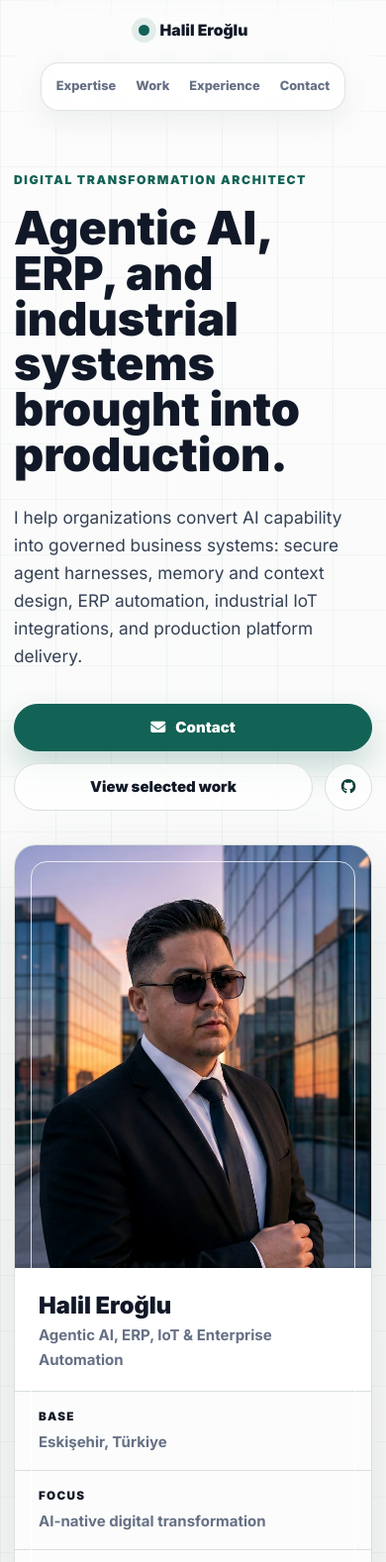
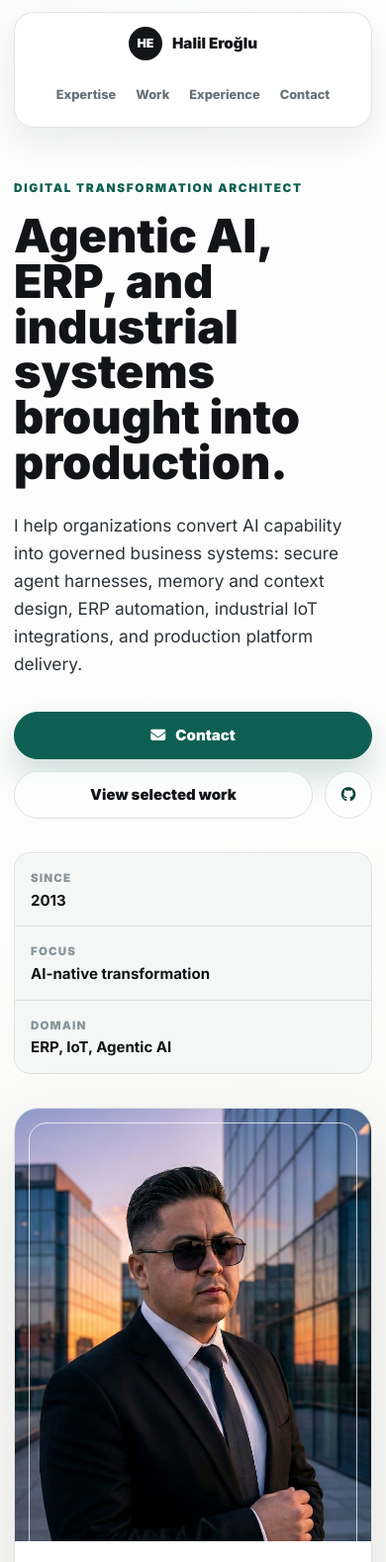
Before and after one commit to htsk0180/htsk0180.github.io, a plain HTML site: page index.html in a window 390 px wide. Shown: the top 1578 px of the page at 99% size. Drawn offline with Linux system fonts and the light colour scheme.

Commit message:
Refine executive portfolio frontend

```diff
--- a/index.html
+++ b/index.html
@@ -79,6 +79,20 @@
                     <a class="icon-button" href="https://github.com/htsk0180/" target="_blank" rel="noopener" aria-label="View GitHub profile (opens in a new tab)">
                         <i class="fa-brands fa-github" aria-hidden="true"></i>
                     </a>
+                </div>
+                <div class="hero-proof" aria-label="Professional focus">
+                    <div>
+                        <span>Since</span>
+                        <strong>2013</strong>
+                    </div>
+                    <div>
+                        <span>Focus</span>
+                        <strong>AI-native transformation</strong>
+                    </div>
+                    <div>
+                        <span>Domain</span>
+                        <strong>ERP, IoT, Agentic AI</strong>
+                    </div>
                 </div>
             </div>
 
--- a/style.css
+++ b/style.css
@@ -1,20 +1,21 @@
 :root {
-    --bg: #f5f7f6;
-    --surface: #ffffff;
-    --surface-muted: #eef2ef;
-    --ink: #111827;
-    --ink-soft: #344054;
-    --muted: #667085;
-    --line: #d9e0dc;
-    --line-strong: #b9c6bf;
-    --accent: #126255;
-    --accent-strong: #0b4038;
-    --accent-soft: #e5f3ef;
-    --signal: #b45309;
-    --signal-soft: #f7eadc;
-    --shadow-sm: 0 10px 30px rgba(17, 24, 39, 0.06);
-    --shadow-md: 0 28px 70px rgba(17, 24, 39, 0.11);
-    --radius: 14px;
+    --page: #f6f7f4;
+    --paper: #ffffff;
+    --paper-soft: #fbfaf6;
+    --ink: #121417;
+    --ink-2: #2d3338;
+    --muted: #667075;
+    --faint: #8a9499;
+    --line: #dde3df;
+    --line-strong: #b7c4bd;
+    --forest: #0e5f53;
+    --forest-2: #0a453c;
+    --mist: #e7f2ee;
+    --copper: #ad6426;
+    --copper-soft: #f5e6d8;
+    --shadow: 0 28px 80px rgba(18, 20, 23, 0.1);
+    --shadow-soft: 0 14px 34px rgba(18, 20, 23, 0.07);
+    --radius: 16px;
 }
 
 * {
@@ -28,10 +29,10 @@ html {
 body {
     margin: 0;
     background:
-        linear-gradient(90deg, rgba(18, 98, 85, 0.05) 1px, transparent 1px),
-        linear-gradient(180deg, rgba(18, 98, 85, 0.04) 1px, transparent 1px),
-        linear-gradient(180deg, #fbfcfb 0%, var(--bg) 48%, #eef2ef 100%);
-    background-size: 72px 72px, 72px 72px, auto;
+        linear-gradient(180deg, rgba(255, 255, 255, 0.88) 0%, rgba(246, 247, 244, 0.94) 46%, #eef2ef 100%),
+        radial-gradient(circle at 8% 0%, rgba(14, 95, 83, 0.12), transparent 34rem),
+        radial-gradient(circle at 90% 18%, rgba(173, 100, 38, 0.1), transparent 30rem),
+        var(--page);
     color: var(--ink);
     font-family: "Inter", system-ui, -apple-system, BlinkMacSystemFont, "Segoe UI", sans-serif;
     font-size: 16px;
@@ -50,7 +51,7 @@ img {
 }
 
 :focus-visible {
-    outline: 3px solid var(--signal);
+    outline: 3px solid var(--copper);
     outline-offset: 4px;
 }
 
@@ -60,9 +61,9 @@ img {
     left: 14px;
     z-index: 100;
     padding: 10px 14px;
-    border-radius: 999px;
+    border-radius: 10px;
     background: var(--ink);
-    color: #ffffff;
+    color: #fff;
     font-weight: 800;
     transform: translateY(-170%);
     transition: transform 160ms ease;
@@ -74,59 +75,62 @@ img {
 
 .site-header {
     position: sticky;
-    top: 0;
+    top: 14px;
     z-index: 20;
     display: flex;
     align-items: center;
     justify-content: space-between;
-    gap: 20px;
+    gap: 18px;
     width: min(1180px, calc(100% - 40px));
     margin: 0 auto;
-    padding: 18px 0;
+    padding: 10px 10px 10px 18px;
+    border: 1px solid rgba(221, 227, 223, 0.88);
+    border-radius: 999px;
+    background: rgba(255, 255, 255, 0.82);
+    box-shadow: var(--shadow-soft);
     backdrop-filter: blur(18px);
 }
 
 .brand {
     display: inline-flex;
     align-items: center;
-    gap: 11px;
+    gap: 10px;
     color: var(--ink);
-    font-size: 0.98rem;
+    font-size: 0.95rem;
     font-weight: 900;
 }
 
 .brand::before {
-    content: "";
-    width: 11px;
-    height: 11px;
+    content: "HE";
+    display: grid;
+    width: 34px;
+    height: 34px;
+    place-items: center;
     border-radius: 50%;
-    background: var(--accent);
-    box-shadow: 0 0 0 7px rgba(18, 98, 85, 0.1);
+    background: var(--ink);
+    color: #fff;
+    font-size: 0.78rem;
+    font-weight: 900;
 }
 
 .nav-links {
     display: flex;
     align-items: center;
     gap: 2px;
-    padding: 6px;
-    border: 1px solid rgba(217, 224, 220, 0.86);
-    border-radius: 999px;
-    background: rgba(255, 255, 255, 0.78);
-    box-shadow: var(--shadow-sm);
 }
 
 .nav-links a {
-    padding: 8px 13px;
+    padding: 8px 12px;
     border-radius: 999px;
     color: var(--muted);
-    font-size: 0.88rem;
+    font-size: 0.86rem;
     font-weight: 760;
     transition: background 180ms ease, color 180ms ease;
 }
 
 .nav-links a:hover {
-    background: var(--accent-soft);
-    color: var(--accent-strong);
+    background: var(--mist);
+    color: var(--forest-2);
 }
 
 .hero,
@@ -140,11 +144,11 @@ img {
 
 .hero {
     display: grid;
-    grid-template-columns: minmax(0, 1fr) minmax(330px, 420px);
-    gap: 64px;
+    grid-template-columns: minmax(0, 1.12fr) minmax(340px, 0.68fr);
+    gap: 72px;
     align-items: center;
     min-height: calc(100vh - 86px);
-    padding: 62px 0 84px;
+    padding: 88px 0 76px;
 }
 
 .hero-content {
@@ -154,10 +158,10 @@ img {
 .eyebrow,
 .section-kicker {
     margin: 0 0 16px;
-    color: var(--accent);
-    font-size: 0.76rem;
+    color: var(--forest);
+    font-size: 0.74rem;
     font-weight: 900;
-    letter-spacing: 0.13em;
+    letter-spacing: 0.14em;
     text-transform: uppercase;
 }
 
@@ -169,35 +173,35 @@ p {
 }
 
 h1 {
-    max-width: 850px;
+    max-width: 870px;
     margin-bottom: 26px;
     color: var(--ink);
-    font-size: clamp(3.25rem, 7.2vw, 6.85rem);
-    line-height: 0.93;
+    font-size: clamp(3.3rem, 7vw, 6.9rem);
+    line-height: 0.92;
     font-weight: 900;
 }
 
 h2 {
     margin-bottom: 0;
     color: var(--ink);
-    font-size: clamp(1.9rem, 3.2vw, 3.35rem);
-    line-height: 1.03;
+    font-size: clamp(1.9rem, 3.4vw, 3.55rem);
+    line-height: 1.02;
     font-weight: 900;
 }
 
 h3 {
     margin-bottom: 10px;
     color: var(--ink);
-    font-size: 1.08rem;
+    font-size: 1.1rem;
     line-height: 1.22;
     font-weight: 850;
 }
 
 .hero-lead {
-    max-width: 780px;
+    max-width: 760px;
     margin-bottom: 34px;
-    color: var(--ink-soft);
-    font-size: clamp(1.08rem, 1.8vw, 1.34rem);
+    color: var(--ink-2);
+    font-size: clamp(1.08rem, 1.75vw, 1.34rem);
 }
 
 .hero-actions {
@@ -225,20 +229,20 @@ h3 {
 .icon-button {
     width: 48px;
     border: 1px solid var(--line);
-    background: rgba(255, 255, 255, 0.78);
-    color: var(--accent-strong);
+    background: rgba(255, 255, 255, 0.76);
+    color: var(--forest-2);
 }
 
 .primary {
-    border: 1px solid var(--accent);
-    background: var(--accent);
-    color: #ffffff;
-    box-shadow: 0 16px 32px rgba(18, 98, 85, 0.22);
+    border: 1px solid var(--forest);
+    background: var(--forest);
+    color: #fff;
+    box-shadow: 0 16px 32px rgba(14, 95, 83, 0.2);
 }
 
 .secondary {
     border: 1px solid var(--line);
-    background: rgba(255, 255, 255, 0.78);
+    background: rgba(255, 255, 255, 0.76);
     color: var(--ink);
 }
 
@@ -248,50 +252,84 @@ h3 {
 }
 
 .primary:hover {
-    background: var(--accent-strong);
+    background: var(--forest-2);
 }
 
 .secondary:hover,
 .icon-button:hover {
     border-color: var(--line-strong);
-    background: var(--surface);
-    box-shadow: var(--shadow-sm);
+    background: var(--paper);
+    box-shadow: var(--shadow-soft);
+}
+
+.hero-proof {
+    display: grid;
+    grid-template-columns: repeat(3, minmax(0, 1fr));
+    gap: 1px;
+    max-width: 760px;
+    margin-top: 34px;
+    overflow: hidden;
+    border: 1px solid var(--line);
+    border-radius: var(--radius);
+    background: var(--line);
+    box-shadow: 0 1px 0 rgba(255, 255, 255, 0.8) inset;
+}
+
+.hero-proof div {
+    padding: 16px;
+    background: rgba(255, 255, 255, 0.72);
+}
+
+.hero-proof span {
+    display: block;
+    margin-bottom: 4px;
+    color: var(--faint);
+    font-size: 0.72rem;
+    font-weight: 900;
+    letter-spacing: 0.1em;
+    text-transform: uppercase;
+}
+
+.hero-proof strong {
+    display: block;
+    color: var(--ink);
+    font-size: 0.94rem;
+    line-height: 1.25;
 }
 
 .profile-card {
     position: relative;
     overflow: hidden;
     border: 1px solid var(--line);
-    border-radius: 22px;
-    background: var(--surface);
-    box-shadow: var(--shadow-md);
+    border-radius: 24px;
+    background: var(--paper);
+    box-shadow: var(--shadow);
 }
 
-.profile-card::before {
+.profile-card::after {
     content: "";
     position: absolute;
-    inset: 16px;
-    z-index: 1;
-    border: 1px solid rgba(255, 255, 255, 0.78);
-    border-radius: 16px;
+    inset: 14px;
+    border: 1px solid rgba(255, 255, 255, 0.72);
+    border-radius: 18px;
     pointer-events: none;
 }
 
 .profile-photo {
     width: 100%;
-    aspect-ratio: 4 / 4.75;
+    aspect-ratio: 4 / 4.85;
     object-fit: cover;
-    object-position: center 21%;
+    object-position: center 20%;
     filter: saturate(0.96) contrast(1.04);
 }
 
 .profile-info {
-    padding: 24px 24px 19px;
+    padding: 24px 24px 18px;
 }
 
 .profile-info h2 {
     margin-bottom: 5px;
-    font-size: 1.48rem;
+    font-size: 1.5rem;
     line-height: 1.14;
 }
 
@@ -308,19 +346,19 @@ h3 {
 
 .profile-info p {
     margin-bottom: 0;
-    font-weight: 650;
+    font-weight: 660;
 }
 
 .profile-facts {
     display: grid;
     margin: 0;
     border-top: 1px solid var(--line);
-    background: #fbfcfb;
+    background: var(--paper-soft);
 }
 
 .profile-facts div {
     display: grid;
-    grid-template-columns: 118px 1fr;
+    grid-template-columns: 116px 1fr;
     gap: 18px;
     padding: 16px 24px;
     border-bottom: 1px solid var(--line);
@@ -331,8 +369,8 @@ h3 {
 }
 
 .profile-facts dt {
-    color: var(--soft);
-    font-size: 0.73rem;
+    color: var(--faint);
+    font-size: 0.72rem;
     font-weight: 900;
     letter-spacing: 0.11em;
     text-transform: uppercase;
@@ -345,32 +383,32 @@ h3 {
 
 .summary-section {
     display: grid;
-    grid-template-columns: 0.86fr 1.14fr;
-    gap: 68px;
+    grid-template-columns: 0.88fr 1.12fr;
+    gap: 72px;
     align-items: start;
-    padding: 78px 0;
+    padding: 82px 0;
     border-top: 1px solid var(--line);
 }
 
 .summary-section > p,
 .education-section p {
     margin-bottom: 0;
-    color: var(--ink-soft);
+    color: var(--ink-2);
     font-size: 1.07rem;
 }
 
 .section-shell,
 .education-section {
     display: grid;
-    grid-template-columns: 310px minmax(0, 1fr);
-    gap: 58px;
-    padding: 86px 0;
+    grid-template-columns: 320px minmax(0, 1fr);
+    gap: 60px;
+    padding: 90px 0;
     border-top: 1px solid var(--line);
 }
 
 .section-heading {
     position: sticky;
-    top: 94px;
+    top: 104px;
     align-self: start;
 }
 
@@ -381,20 +419,19 @@ h3 {
 }
 
 .expertise-card {
-    position: relative;
-    min-height: 328px;
+    min-height: 332px;
     padding: 26px;
     border: 1px solid var(--line);
     border-radius: var(--radius);
-    background: rgba(255, 255, 255, 0.84);
-    box-shadow: 0 1px 0 rgba(255, 255, 255, 0.8) inset;
+    background: rgba(255, 255, 255, 0.82);
+    box-shadow: 0 1px 0 rgba(255, 255, 255, 0.86) inset;
     transition: transform 180ms ease, box-shadow 180ms ease, border-color 180ms ease;
 }
 
 .expertise-card:hover {
     transform: translateY(-3px);
     border-color: var(--line-strong);
-    box-shadow: var(--shadow-sm);
+    box-shadow: var(--shadow-soft);
 }
 
 .card-icon {
@@ -403,9 +440,9 @@ h3 {
     height: 44px;
     place-items: center;
     margin-bottom: 26px;
-    border-radius: 12px;
-    background: var(--accent-soft);
-    color: var(--accent-strong);
+    border-radius: 13px;
+    background: var(--mist);
+    color: var(--forest-2);
 }
 
 .expertise-list {
@@ -420,8 +457,8 @@ h3 {
 }
 
 .expertise-list li {
-    padding: 0 0 0 15px;
-    border-left: 2px solid var(--accent-soft);
+    padding-left: 15px;
+    border-left: 2px solid var(--mist);
 }
 
 .expertise-list strong {
@@ -436,23 +473,23 @@ h3 {
 
 .work-item {
     display: grid;
-    grid-template-columns: 72px 1fr;
+    grid-template-columns: 74px 1fr;
     gap: 26px;
-    padding: 26px;
+    padding: 27px;
     border: 1px solid var(--line);
     border-radius: var(--radius);
-    background: var(--surface);
-    box-shadow: 0 1px 0 rgba(255, 255, 255, 0.8) inset;
+    background: var(--paper);
+    box-shadow: 0 1px 0 rgba(255, 255, 255, 0.86) inset;
 }
 
 .work-item > span {
     display: grid;
-    width: 44px;
-    height: 44px;
+    width: 46px;
+    height: 46px;
     place-items: center;
     border-radius: 50%;
-    background: var(--signal-soft);
-    color: var(--signal);
+    background: var(--copper-soft);
+    color: var(--copper);
     font-size: 0.88rem;
     font-weight: 900;
 }
@@ -467,27 +504,26 @@ h3 {
     display: inline-flex;
     gap: 7px;
     margin-top: 17px;
-    color: var(--accent-strong);
+    color: var(--forest-2);
     font-size: 0.9rem;
     font-weight: 850;
     text-decoration: underline;
-    text-decoration-color: rgba(18, 98, 85, 0.35);
+    text-decoration-color: rgba(14, 95, 83, 0.35);
     text-underline-offset: 4px;
 }
 
 .work-link:hover {
-    color: var(--signal);
+    color: var(--copper);
     text-decoration-color: currentColor;
 }
 
 .timeline {
-    position: relative;
     display: grid;
 }
 
 .timeline article {
     display: grid;
-    grid-template-columns: 150px minmax(0, 1fr);
+    grid-template-columns: 154px minmax(0, 1fr);
     gap: 34px;
     padding: 0 0 32px;
 }
@@ -498,7 +534,7 @@ h3 {
 }
 
 .timeline time {
-    color: var(--signal);
+    color: var(--copper);
     font-size: 0.88rem;
     font-weight: 900;
 }
@@ -510,7 +546,7 @@ h3 {
 .company,
 .degree {
     margin-bottom: 8px !important;
-    color: var(--accent-strong) !important;
+    color: var(--forest-2) !important;
     font-weight: 820;
 }
 
@@ -546,24 +582,24 @@ h3 {
     place-items: center;
     border: 1px solid var(--line);
     border-radius: 999px;
-    background: rgba(255, 255, 255, 0.78);
-    color: var(--accent-strong);
+    background: rgba(255, 255, 255, 0.76);
+    color: var(--forest-2);
     transition: transform 180ms ease, background 180ms ease, border-color 180ms ease;
 }
 
 .footer-links a:hover {
     transform: translateY(-2px);
     border-color: var(--line-strong);
-    background: var(--surface);
+    background: var(--paper);
 }
 
 .copyright {
     grid-column: 1 / -1;
-    color: var(--soft) !important;
+    color: var(--faint) !important;
     font-size: 0.9rem;
 }
 
-@media (max-width: 1020px) {
+@media (max-width: 1040px) {
     .hero,
     .summary-section,
     .section-shell,
@@ -573,11 +609,11 @@ h3 {
 
     .hero {
         min-height: auto;
-        padding-top: 42px;
+        padding-top: 64px;
     }
 
     .profile-card {
-        max-width: 460px;
+        max-width: 470px;
     }
 
     .section-heading {
@@ -587,7 +623,6 @@ h3 {
 
 @media (max-width: 760px) {
     body {
-        background-size: 56px 56px, 56px 56px, auto;
         font-size: 15px;
     }
 
@@ -603,13 +638,19 @@ h3 {
     .site-header {
         position: static;
         flex-direction: column;
-        align-items: center;
+        align-items: stretch;
+        border-radius: 20px;
+        margin-top: 12px;
+        padding: 14px;
+    }
+
+    .brand {
+        justify-content: center;
     }
 
     .nav-links {
         flex-wrap: wrap;
         justify-content: center;
-        border-radius: 18px;
     }
 
     .nav-links a {
@@ -617,8 +658,13 @@ h3 {
         font-size: 0.8rem;
     }
 
+    .hero {
+        gap: 34px;
+        padding: 52px 0 58px;
+    }
+
     h1 {
-        font-size: clamp(2.65rem, 12vw, 4.15rem);
+        font-size: clamp(2.7rem, 12vw, 4.2rem);
         line-height: 0.98;
     }
 
@@ -626,19 +672,17 @@ h3 {
         line-height: 1.06;
     }
 
-    .hero {
-        gap: 34px;
-        padding-bottom: 58px;
-    }
-
     .hero-actions {
-        display: flex;
         align-items: stretch;
     }
 
     .button {
         flex: 1 1 180px;
         padding: 0 14px;
+    }
+
+    .hero-proof {
+        grid-template-columns: 1fr;
     }
 
     .summary-section,
```
